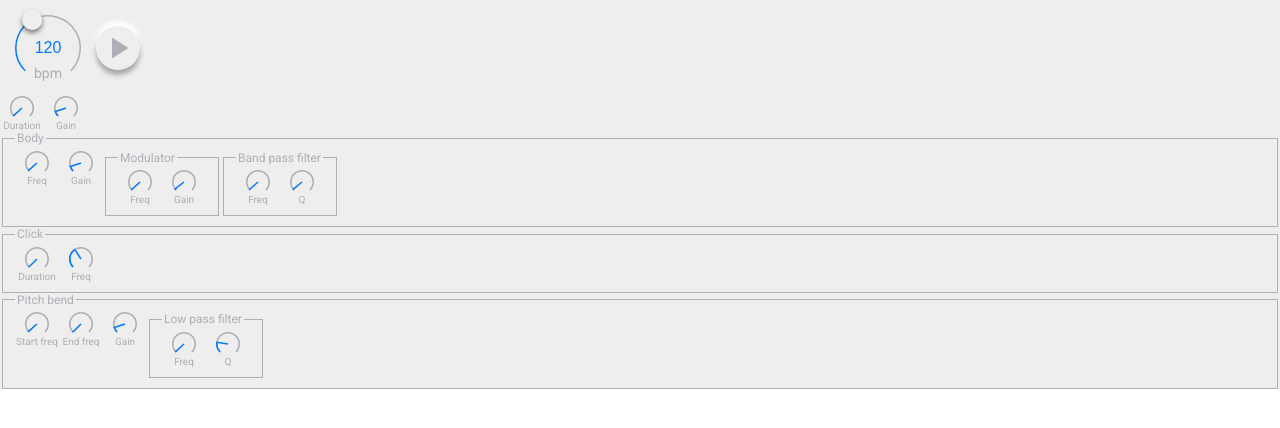
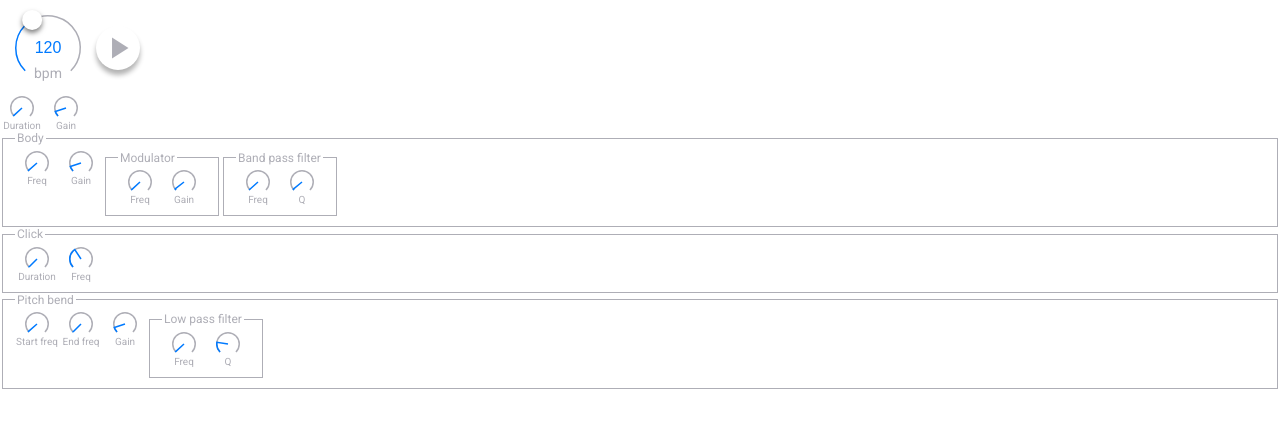
Before and after one commit to Volcomix/jsdaw, a React app: page / in a window 1280 px wide. Shown: the top 428 px of the page. Built offline with nearby package versions, Linux system fonts and the light colour scheme.

Commit message:
Lighten background color

```diff
--- a/src/core/Beat.component.jsx
+++ b/src/core/Beat.component.jsx
@@ -107,10 +107,10 @@ const styles = {
     color: keyColor,
   },
   buttonDown: {
-    boxShadow: '0px 1px 1px rgba(0, 0, 0, 0.3), 0px -1px 1px white',
+    boxShadow: '0px 1px 1px rgba(0, 0, 0, 0.3)',
   },
   buttonUp: {
-    boxShadow: '0px 5px 5px rgba(0, 0, 0, 0.3), 0px -5px 5px white',
+    boxShadow: '0px 5px 5px rgba(0, 0, 0, 0.3)',
   },
 }
 
--- a/src/shared/styles.js
+++ b/src/shared/styles.js
@@ -1,3 +1,3 @@
 export const keyColor = '#007AFF'
 export const borderColor = '#AEAEB6'
-export const backgroundColor = '#EEEEEE'
+export const backgroundColor = '#FFFFFF'
```
